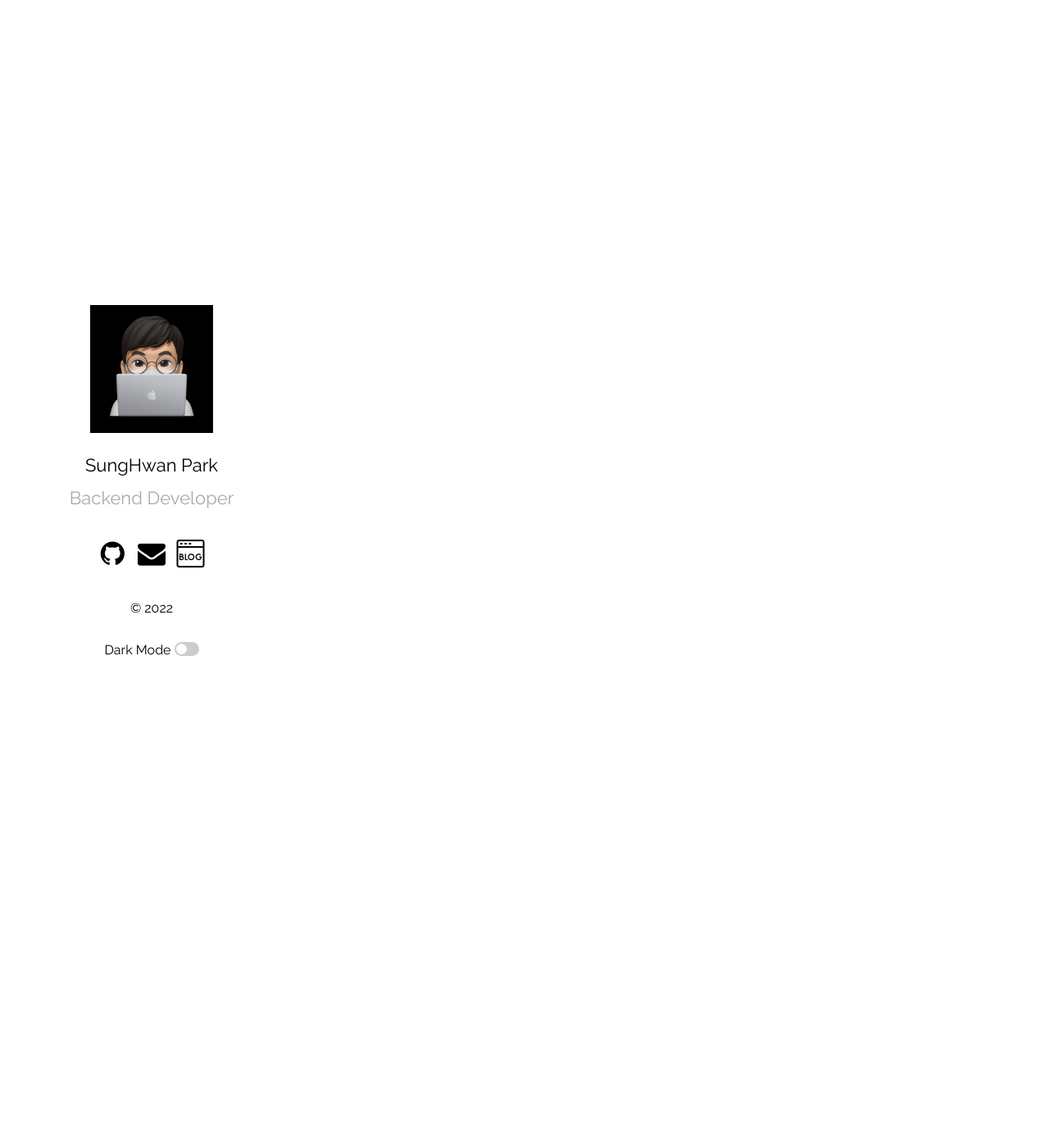
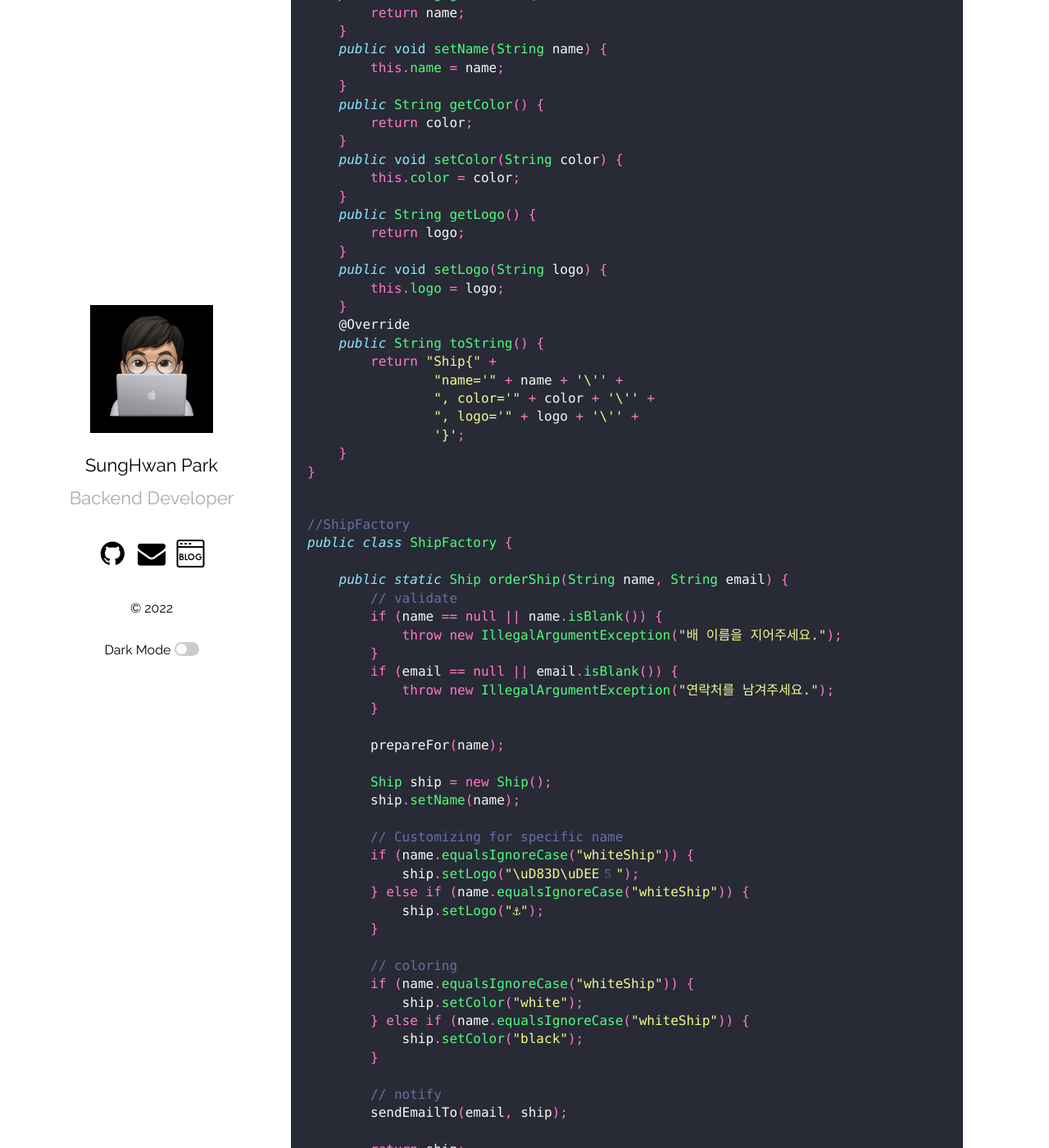
Before and after one commit to mrpark219/TIL, a Jekyll site: the page built from _posts/2022-03-13-3월TIL.markdown, in a window 1280 px wide and 1400 px high, scrolled down 6443 px. Shown: the whole window at 82% size. Built offline with Jekyll 4.4.1, drawn with Linux system fonts in a browser that asks for light colours; comment, search, counter and statistics services are not loaded; some of the changed text lies outside the part shown.

Commit message:
feat: 2022-03-20 TIL 보강

````diff
--- a/_posts/2022-03-13-3월TIL.markdown
+++ b/_posts/2022-03-13-3월TIL.markdown
@@ -272,3 +272,101 @@ IntelliJ에서 Bytecode 보는 법: `View` > `Show Bytecode` or `shift shift` >
 -   L: Liskov substitution principle(LSP): 리스코프 치환 원칙 -> 프로그램의 객체는 프로그램의 정확성을 꺠뜨리지 않으면서 하위 타입의 인스턴스로 바꿀 수 있어야 한다.
 -   I: Interface segregation principle(ISP): 인터페이스 분리 원칙 -> 특정 클라이언트를 위한 인터페이스 여러 개가 범용 인터페이스 하나보다 낫다.
 -   D: Dependency inversion principle(DIP): 의존관계 역전 원칙 -> 프로그래머는 추상화에 의존해야지, 구체화에 의존하면 안된다.
+
+팩토리 패턴을 사용하지 않은 배 공장
+
+```java
+//Ship
+public class Ship {
+    private String name;
+    private String color;
+    private String logo;
+    public String getName() {
+        return name;
+    }
+    public void setName(String name) {
+        this.name = name;
+    }
+    public String getColor() {
+        return color;
+    }
+    public void setColor(String color) {
+        this.color = color;
+    }
+    public String getLogo() {
+        return logo;
+    }
+    public void setLogo(String logo) {
+        this.logo = logo;
+    }
+    @Override
+    public String toString() {
+        return "Ship{" +
+                "name='" + name + '\'' +
+                ", color='" + color + '\'' +
+                ", logo='" + logo + '\'' +
+                '}';
+    }
+}
+```
+
+```java
+//ShipFactory
+public class ShipFactory {
+
+    public static Ship orderShip(String name, String email) {
+        // validate
+        if (name == null || name.isBlank()) {
+            throw new IllegalArgumentException("배 이름을 지어주세요.");
+        }
+        if (email == null || email.isBlank()) {
+            throw new IllegalArgumentException("연락처를 남겨주세요.");
+        }
+
+        prepareFor(name);
+
+        Ship ship = new Ship();
+        ship.setName(name);
+
+        // Customizing for specific name
+        if (name.equalsIgnoreCase("whiteShip")) {
+            ship.setLogo("\uD83D\uDEE5️");
+        } else if (name.equalsIgnoreCase("whiteShip")) {
+            ship.setLogo("⚓");
+        }
+
+        // coloring
+        if (name.equalsIgnoreCase("whiteShip")) {
+            ship.setColor("white");
+        } else if (name.equalsIgnoreCase("whiteShip")) {
+            ship.setColor("black");
+        }
+
+        // notify
+        sendEmailTo(email, ship);
+
+        return ship;
+    }
+
+    private static void prepareFor(String name) {
+        System.out.println(name + " 만들 준비 중");
+    }
+
+    private static void sendEmailTo(String email, Ship ship) {
+        System.out.println(ship.getName() + " 다 만들었습니다.");
+    }
+}
+```
+
+```java
+//Client
+public class Client {
+    public static void main(String[] args) {
+        Ship whiteShip = ShipFactory.orderShip("WhiteShip", "keesun@mail.com");
+        System.out.println(whiteShip);
+
+        Ship blackShip = ShipFactory.orderShip("BlackShip", "keesun@mail.com");
+        System.out.println(blackShip);
+    }
+}
+```
````
